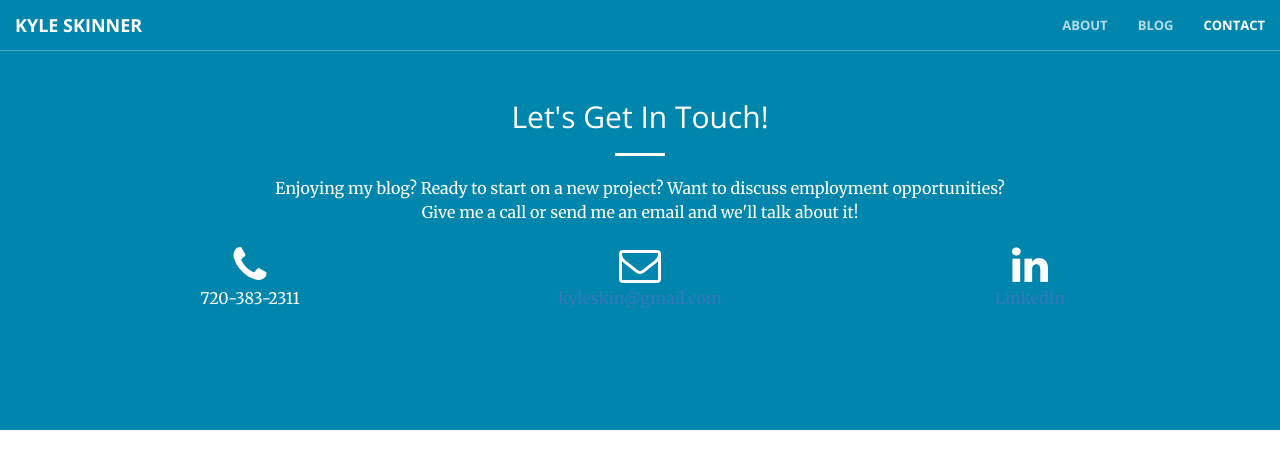
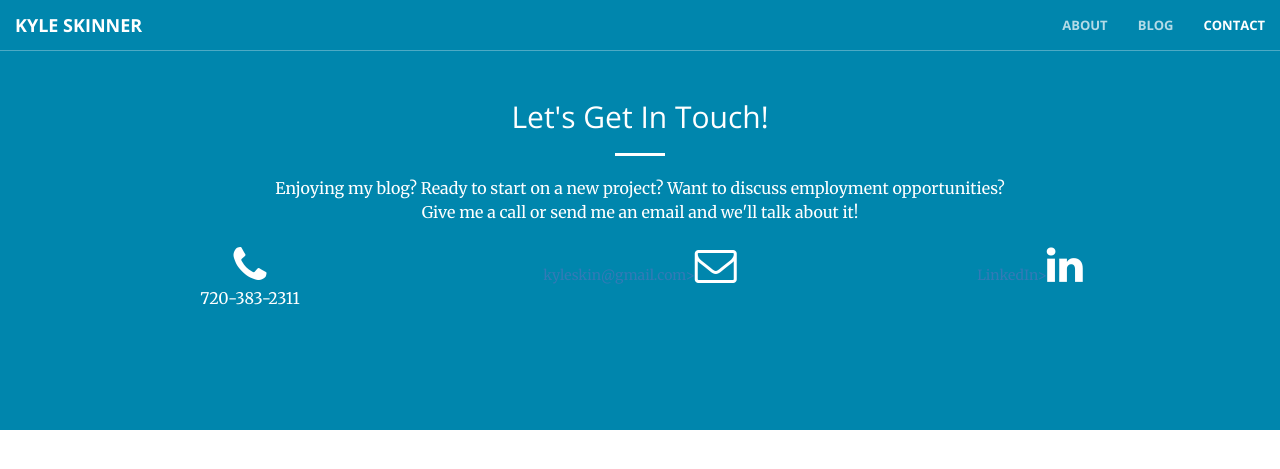
Before and after one commit to kyleskin/kyleskin.github.io, a Jekyll site: the page built from contact.html, in a window 1280 px wide. Shown: the top 469 px of the page. Built offline with Jekyll 4.4.1, drawn with Linux system fonts in a browser that asks for light colours.

Commit message:
removed links from under icons

```diff
--- a/contact.html
+++ b/contact.html
@@ -16,12 +16,10 @@
         <p>720-383-2311</p>
       </div>
       <div class="col-lg-4 text-center">
-        <i class="fa fa-envelope-o fa-3x wow bounceIn" data-wow-delay=".1s"></i>
-        <p><a href="mailto:kyleskin@gmail.com">kyleskin@gmail.com</a></p>
+        <a href="mailto:kyleskin@gmail.com">kyleskin@gmail.com><i class="fa fa-envelope-o fa-3x wow bounceIn" data-wow-delay=".1s"></a></i>
       </div>
       <div class="col-lg-4 text-center">
-        <i class="fa fa-linkedin fa-3x wow bounceIn" data-wow-delay=".2s"></i>
-        <p><a href="http://www.linkedin.com/in/kyleskinner1">LinkedIn</a></p>
+        <a href="http://www.linkedin.com/in/kyleskinner1">LinkedIn><i class="fa fa-linkedin fa-3x wow bounceIn" data-wow-delay=".2s"></a></i>
       </div>
     </div>
   </div>
```
